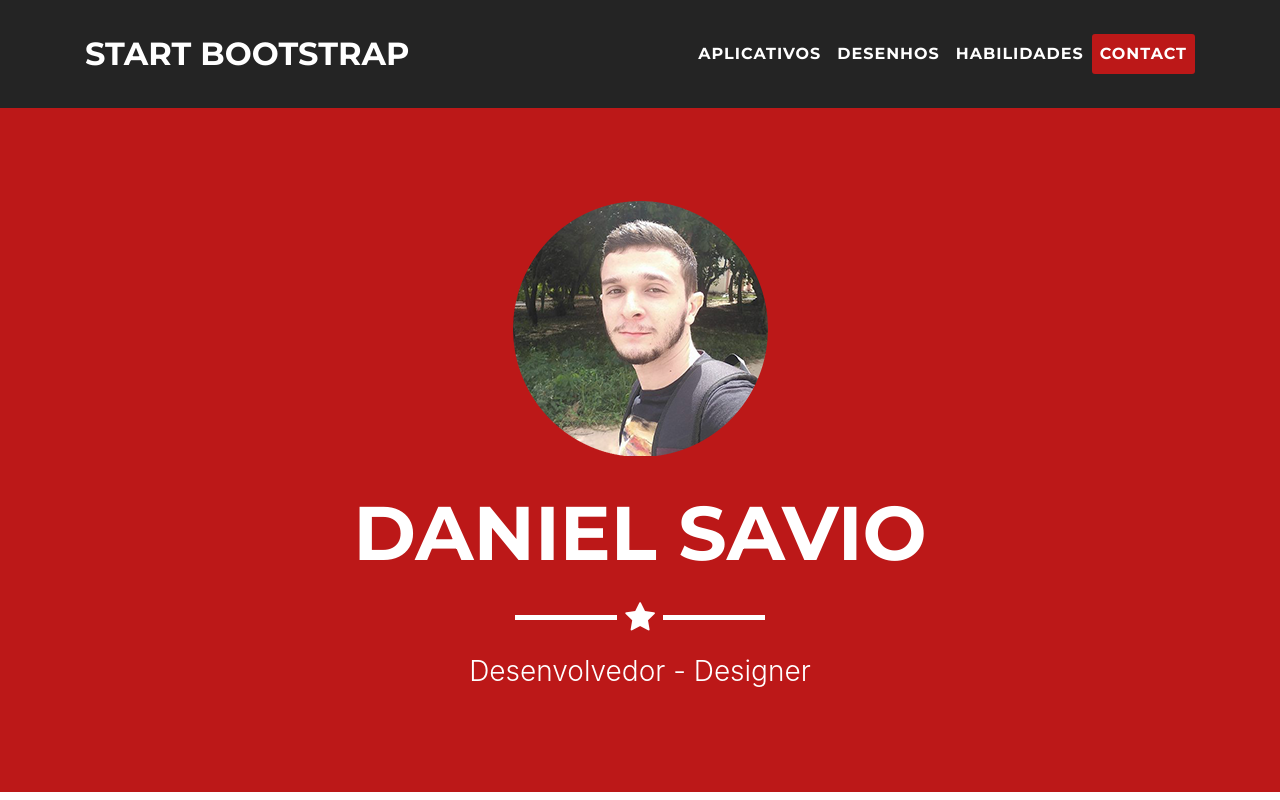
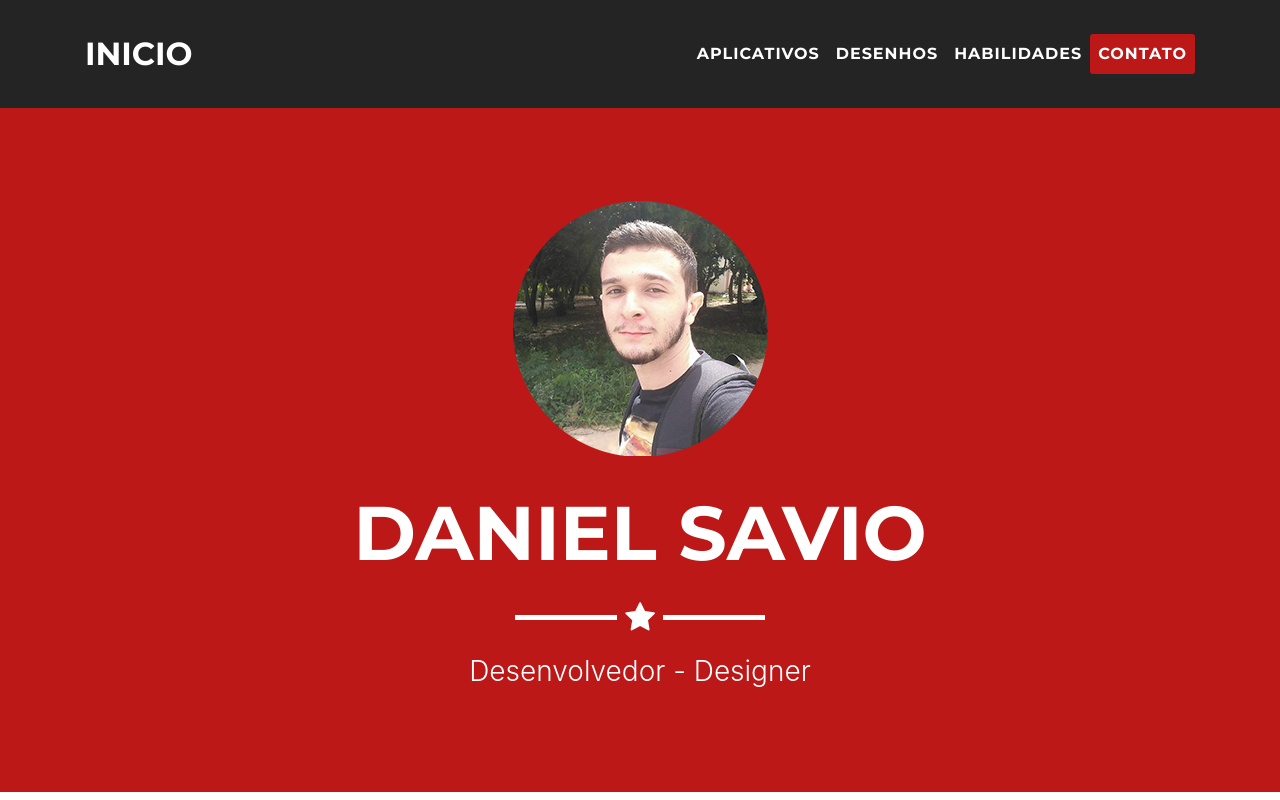
Before and after one commit to danielsaviol/danielsaviol.github.io, a website with bundled scripts: page index.html in a window 1280 px wide. Shown: the top 800 px of the page. Built offline with nearby package versions, Linux system fonts and the light colour scheme.

Commit message:
alterado erros

```diff
--- a/index.html
+++ b/index.html
@@ -8,7 +8,7 @@
     <meta name="description" content="">
     <meta name="author" content="">
 
-    <title>Freelancer - Start Bootstrap Theme</title>
+    <title>Daniel Savio</title>
 
     <!-- Bootstrap core CSS -->
     <link href="vendor/bootstrap/css/bootstrap.min.css" rel="stylesheet">
@@ -28,7 +28,7 @@
     <!-- Navigation -->
     <nav class="navbar navbar-expand-lg navbar-light fixed-top" id="mainNav">
       <div class="container">
-        <a class="navbar-brand js-scroll-trigger" href="#page-top">Start Bootstrap</a>
+        <a class="navbar-brand js-scroll-trigger" href="#page-top">Inicio</a>
         <button class="navbar-toggler navbar-toggler-right" type="button" data-toggle="collapse" data-target="#navbarResponsive" aria-controls="navbarResponsive" aria-expanded="false" aria-label="Toggle navigation">
           Menu
           <i class="fa fa-bars"></i>
@@ -45,7 +45,7 @@
               <a class="nav-link js-scroll-trigger" href="#habilidades">Habilidades</a>
             </li>
             <li class="nav-item">
-              <a class="nav-link js-scroll-trigger" href="#contact">Contact</a>
+              <a class="nav-link js-scroll-trigger" href="#contact">Contato</a>
             </li>
           </ul>
         </div>
@@ -228,7 +228,7 @@
     <!-- Contact Section -->
     <section id="contact">
       <div class="container">
-        <h2 class="text-center">Contact Me</h2>
+        <h2 class="text-center">Contato</h2>
         <hr class="star-primary">
         <div class="row">
           <div class="col-lg-8 mx-auto">
```
